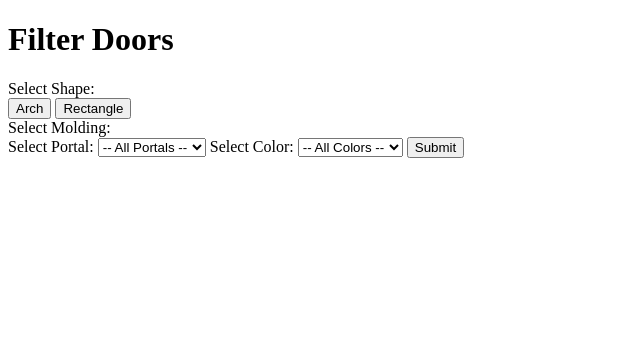
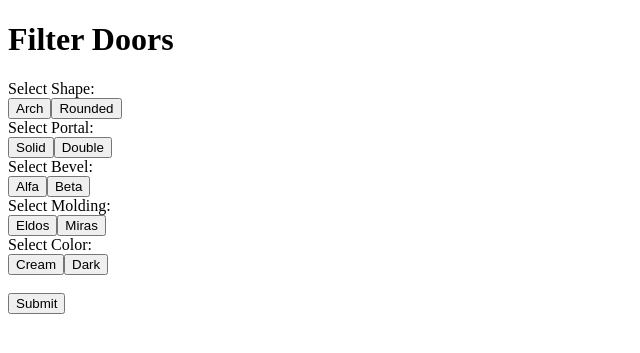
Before and after one commit to arrietta/Doors, a Django app: page /main in a window 1280 px wide. Shown: the top 353 px of the page, without its empty margins (0-640 px from the left). Run offline with Django 4.2, Linux system fonts and the light colour scheme; a user stored in the database is signed in; data comes from the database, SQL or seed files in the repository.

Commit message:
LARGEST UPDATE

```diff
--- a/MyDoors/Main/templates/main.html
+++ b/MyDoors/Main/templates/main.html
@@ -1,8 +1,9 @@
 <!DOCTYPE html>
 <html lang="en">
 <head>
+    {% load static %}
     <meta charset="UTF-8">
-    <title>Door Filter</title>
+    <title>Doors</title>
     <script src="https://code.jquery.com/jquery-3.6.0.min.js"></script>
 </head>
 <body>
@@ -15,41 +16,38 @@
             <form method="get" action="{% url 'main' %}">
 
                 <label >Select Shape:</label>
-                <div >
+                <div id = 'select_shape'>
                     <input type="hidden" name = "shape" id ="shape" value="">
-                    {% for shape in shapes %}
-                    <button type="button" onclick="set_shape(this)" value="{{ shape.id }}">
-                        {{ shape.name }}
-                    </button>
-                    {% endfor %}
+
                 </div>
 
 
 
-                <label for="molding">Select Molding:</label>
+
+                <label >Select Portal:</label>
+                <div id="select_portal" >
+                    <input type="hidden" name = "portal" id ="portal" value="">
+
+                </div>
+
+                <label >Select Bevel:</label>
+                <div id="select_bevel" >
+                    <input type="hidden" name = "bevel" id ="bevel" value="">
+
+                </div>
+
+                <label >Select Molding:</label>
                 <div id="select_molding" >
                     <input type="hidden" name = "molding" id ="molding" value="">
 
+                </div>
 
-
-                    </button>
+                <label >Select Color:</label>
+                <div id="select_color" >
+                    <input type="hidden" name = "color" id ="color" value="">
 
                 </div>
-
-
-                <label for="portal">Select Portal:</label>
-                <select name="portal" id="portal">
-                    <option value="">-- All Portals --</option>
-                </select>
-
-                <label for="color">Select Color:</label>
-                <select name="color" id="color">
-                    <option value="">-- All Colors --</option>
-                    {% for color in colors %}
-                        <option value="{{ color.name }}">{{ color.name }}</option>
-                    {% endfor %}
-                </select>
-
+                <br>
                 <button type="submit">Submit</button>
             </form>
         </div>
@@ -58,109 +56,69 @@
 
 
 
+    <script>
+        var data = {{ data|safe }};
 
+        data['shapes'].forEach(element => add_element(element,'#select_shape','shape'));
+        data['portals'].forEach(element => add_element(element,'#select_portal','portal'));
+        data['bevels'].forEach(element => add_element(element,'#select_bevel','bevel'));
+        data['moldings'].forEach(element => add_element(element,'#select_molding','molding'));
+        data['color'].forEach(element => add_element(element,'#select_color','color'));
 
+        let shape;
+        let portal;
+        let bevel;
+        let molding;
+        let color;
 
-    <script>
-        var moldingId = "";
-        var shapeId="";
-        var colorId ="";
-        var portalId="";
-        function geturl(){
-            if(shapeId && moldingId && portalId && colorId){
-                    $.ajax({
-                        url: 'api/get_door/',
-                        data: { shape_id: shapeId,molding_Id : moldingId, portal_Id :portalId , color_id : colorId },
-                        success: function (data ) {
-                            $.each(data, function (index, door) {
-                                $('.Door').attr("src",door.name);
-                            });
+        function add_element(object, target , type){
+            type ="'"+type+"'";
 
-                        }
-                    });
-                }else if (shapeId && moldingId && portalId ){
-                    $.ajax({
-                        url: 'api/get_door/',
-                        data: { shape_id: shapeId,molding_Id : moldingId, portal_Id :portalId},
-                        success: function (data ) {
-                            $.each(data, function (index, door) {
-                                $('.Door').attr("src",door.name);
-                            });
+            $(target).append('<button type="button" class='+type+' id = "type_'+object['id']+'" onclick="set_value(this,'+type+')" ' +
+                'value = "' + object['id'] + '">' + object['name'] + '</button>');
+        }
+        function set_value(object , type){
+            switch (type) {
+                case 'shape':
+                    shape = object.value;
+                    show_element('portal')
+                    data['portals'].forEach(element =>hide_element(element,'portal','shape',object.innerHTML));
+                    break;
+                case 'portal':
+                    portal = object.value;
+                    show_element('bevel')
+                    data['bevels'].forEach(element =>hide_element(element,'bevel','portal',object.innerHTML));
+                    break;
+                case 'bevel':
+                    bevel = object.value;
+                    show_element('molding')
+                    data['moldings'].forEach(element =>hide_element(element,'molding','bevel',object.innerHTML));
+                    break;
+                case 'molding':
+                    molding = object.value;
+                    break;
+                case 'color':
+                    color = object.value;
+                    break;
+            }
+            $('#'+type).attr('value' , object.value);
 
-                        }
-                    });
-                }
-                else if (shapeId && moldingId ){
-                    $.ajax({
-                        url: 'api/get_door/',
-                        data: { shape_id: shapeId,molding_Id : moldingId},
-                        success: function (data ) {
-                            $.each(data, function (index, door) {
-                                $('.Door').attr("src",door.name);
-                            });
+        }
+        function hide_element(array, target,type, attr){
 
-                        }
-                    });
-                }else if (shapeId  ){
-                    $.ajax({
-                        url: 'api/get_door/',
-                        data: { shape_id: shapeId},
-                        success: function (data ) {
-                            $.each(data, function (index, door) {
-                                $('.Door').attr("src",door.name);
-                            });
+            // $("." + target+"[value='"+array['id']+"']").hide();
+            if(array[type] !== attr){
+                $("." + target+"[value='"+array['id']+"']").hide();
 
-                        }
-                    });
-                }
+            }
+
+        }
+        function show_element(target){
+            $("." + target).show();
         }
 
 
-
-
-
-       function set_molding(button) {
-            moldingId = button.value;
-            $('#molding').attr("value",moldingId);
-            $('#portal').empty();
-
-            if (moldingId) {
-                $.ajax({
-                    url: '/api/portals/',  // Replace with your API endpoint
-                    data: { molding_id: moldingId },
-                    success: function (data) {
-                        $.each(data, function (index, portal) {
-                            $('#portal').append('<option value="' + portal.id + '">' + portal.name + '</option>');
-                        });
-                    }
-                });
-            }
-            geturl()
-        }
-
-        function set_shape(button) {
-            shapeId = button.value;
-            $('#shape').attr("value",shapeId);
-            $('#select_molding').empty();
-            $('#select_molding').append('<input type="hidden" name = "molding" id ="molding" value="">');
-            $('#portal').empty();
-
-            if (shapeId) {
-                $.ajax({
-                    url: '/api/moldings/',  // Replace with your API endpoint
-                    data: { shape_id: shapeId },
-                    success: function (data ) {
-                        $.each(data, function (index, molding) {
-                            $('#select_molding').append('<button type="button" onclick="set_molding(this)" value="' + molding.id + '">' + molding.name + '</button>');
-                        });
-                    }
-                });
-                geturl()
-
-            }
-        }
-
-</script>
+    </script>
 
 </body>
 </html>
--- a/MyDoors/Main/urls.py
+++ b/MyDoors/Main/urls.py
@@ -5,9 +5,6 @@ from . import views
 
 urlpatterns = [
     path('main', views.main, name='main'),
-    path('api/moldings/', views.get_moldings_by_shape, name='get_moldings_by_shape'),
-    path('api/portals/', views.get_portals_by_molding, name='get_portals_by_molding'),
-    path('api/get_door/', views.get_door, name='get_door'),
 
 ]
 if settings.DEBUG:
--- a/MyDoors/Main/views.py
+++ b/MyDoors/Main/views.py
@@ -1,91 +1,56 @@
+import json
+
 from django.contrib.auth import login
 from django.contrib.auth.decorators import login_required
 from django.contrib.auth.forms import UserCreationForm
-from django.http import JsonResponse
 from django.shortcuts import render, redirect
 from .telegram_bot import send_message_to_bot
-from .models import Shape, Molding, Portal, Color, Door
-
-
-def get_moldings_by_shape(request):
-    shape_id = request.GET.get('shape_id')
-    moldings = Molding.objects.filter(shape_id=shape_id)
-    data = [{'id': molding.id, 'name': molding.name} for molding in moldings]
-
-    return JsonResponse(data, safe=False)
-def get_door(request):
-    shape_id = request.GET.get('shape_id')
-    molding_Id = request.GET.get('molding_Id')
-    portal_Id = request.GET.get('portal_Id')
-    color_id = request.GET.get('color_id')
-
-    if (shape_id and molding_Id and portal_Id and color_id):
-        doors = Door.objects.filter(shape_id=shape_id, molding_Id=molding_Id, portal_Id=portal_Id, color_id=color_id)
-    elif (shape_id and molding_Id and portal_Id):
-        doors = Door.objects.filter(shape_id=shape_id, molding_Id=molding_Id, portal_Id=portal_Id)
-    elif (shape_id and molding_Id):
-        doors = Door.objects.filter(shape_id=shape_id, molding_id=molding_Id)
-    else:
-        doors = Door.objects.filter(shape_id=shape_id)
-
-
-
-    data = [{'name': door.image.url} for door in doors]
-
-    return JsonResponse(data, safe=False)
-
-
-
-
-def get_portals_by_molding(request):
-    molding_id = request.GET.get('molding_id')
-    portals = Portal.objects.filter(molding_id=molding_id)
-    data = [{'id': portal.id, 'name': portal.name} for portal in portals]
-    return JsonResponse(data, safe=False)
-
-
-
+from .models import Shape, Molding, Portal, Color, Door, Bevel
 
 
 @login_required
 def main(request):
+    shapes = Shape.objects.all()
+    portals = Portal.objects.all()
+    bevels = Bevel.objects.all()
+    moldings = Molding.objects.all()
 
-    shapes = Shape.objects.all()
-    moldings = Molding.objects.all()
-    portals = Portal.objects.all()
-    colors = Color.objects.all()  # Fetch color data from the Color model
-    filtered_doors = Door.objects.all()
+    colors = Color.objects.all()
+    doors = Door.objects.all()
+
+    data = {
+        "shapes": [{'id': shape.pk, "name": shape.name} for shape in shapes],
+        'portals': [{'id': portal.pk, 'name': portal.name, 'shape': str(portal.shape)} for portal in portals],
+        'bevels': [{'id': bevel.pk, 'name': bevel.name, 'shape': str(bevel.shape), 'portal': str(bevel.portal)} for
+                   bevel in bevels],
+        'moldings': [
+            {'id': molding.pk, 'name': molding.name, 'shape': str(molding.shape), 'portal': str(molding.portal),
+             'bevel': str(molding.bevel)}
+            for molding in moldings],
+        'color': [{'id': color.pk, 'name': color.name} for color in colors],
+        'door': [{'id': door.pk, 'shape': str(door.shape), 'portal': str(door.portal), 'bevel': str(door.bevel),
+                  'molding': str(door.molding),
+                  'color': str(door.color), 'image': str(door.image.url), 'price': str(door.price), } for door in doors],
+
+    }
 
     switch = request.GET.get('shape')
 
-    if switch  :
+    if switch:
+        shape = Shape.objects.get(pk=switch)
+        portal = Portal.objects.get(pk=request.GET.get('portal'))
+        bevel = Bevel.objects.get(pk=request.GET.get('bevel'))
+        molding = Molding.objects.get(pk=request.GET.get('molding'))
 
-        shape = Shape.objects.get(pk=switch)
-        molding = Molding.objects.get(pk=request.GET.get('molding'))
-        portal = Portal.objects.get(pk= request.GET.get('portal'))
         color = request.GET.get('color')
 
-        message = f"Selected data: Shape={shape}, Molding={molding}, Portal={portal}, Color={color}"
+        message = f"Selected data: Shape={shape},  Portal={portal}, Bevel={bevel}, Molding={molding}, Color={color}"
 
         send_message_to_bot(message)
 
-        # Render the filtered doors and message in your template
-        return render(request, 'main.html', {
-            'shapes': shapes,
-            'moldings': moldings,
-            'portals': portals,
-            'colors': colors,  # Pass the colors data to the template
-            'filtered_doors': filtered_doors
-        })
-     # You can filter doors here based on form selections
-    else:
-        return render(request, 'main.html', {
-            'shapes': shapes,
-            'moldings': moldings,
-            'portals': portals,
-            'colors': colors,  # Pass the colors data to the template
-            'filtered_doors': filtered_doors
-        })
+    data_1 = json.dumps(data);
+    return render(request, 'main.html', {'data': data_1})
+
 
 def register(request):
     if request.method == 'POST':
@@ -97,7 +62,3 @@ def register(request):
     else:
         form = UserCreationForm()
     return render(request, 'register.html', {'form': form})
-
-
-def home(request):
-    return render()
```
Also changed, not shown: MyDoors/Main/admin.py (+20 -8 lines), MyDoors/Main/models.py (+18 -9 lines), MyDoors/Main/static/js/script.js (added, +42 -0 lines), MyDoors/Main/static/js/__init__.py (added), MyDoors/db.sqlite3.
